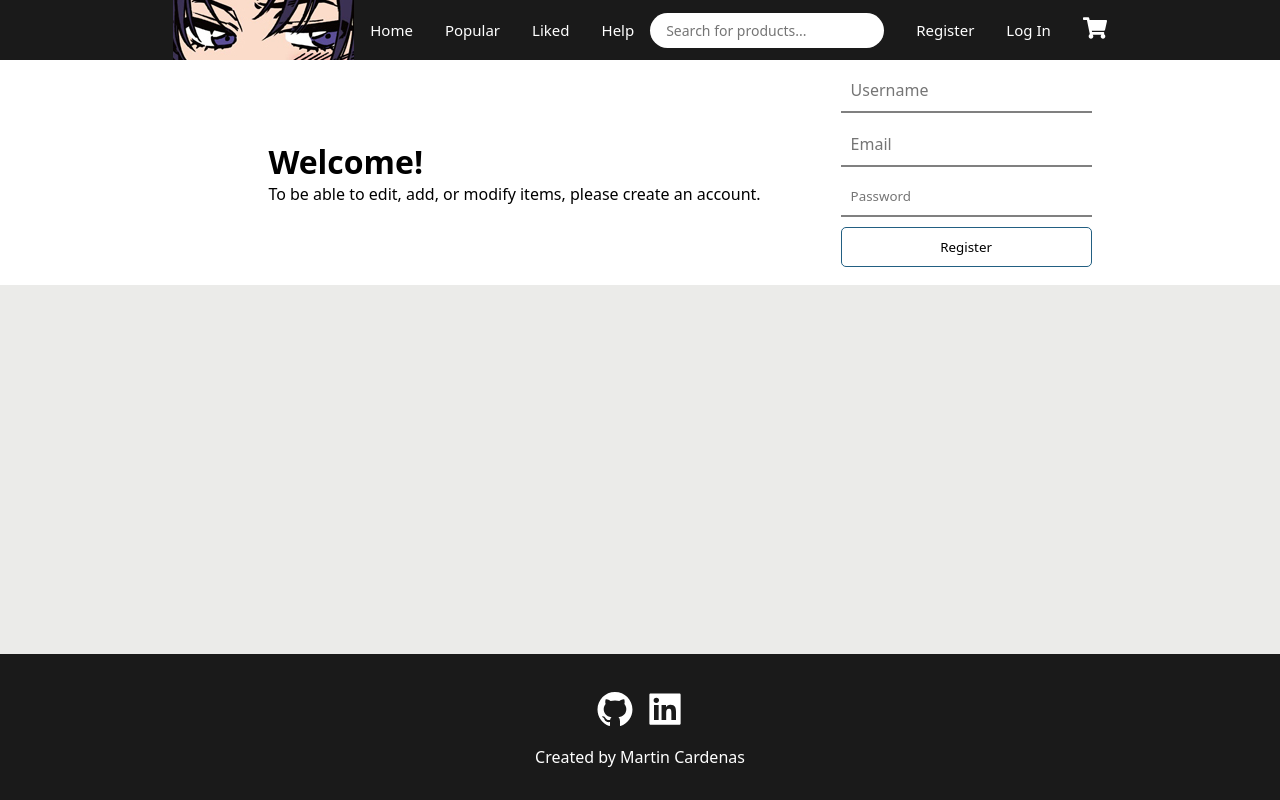
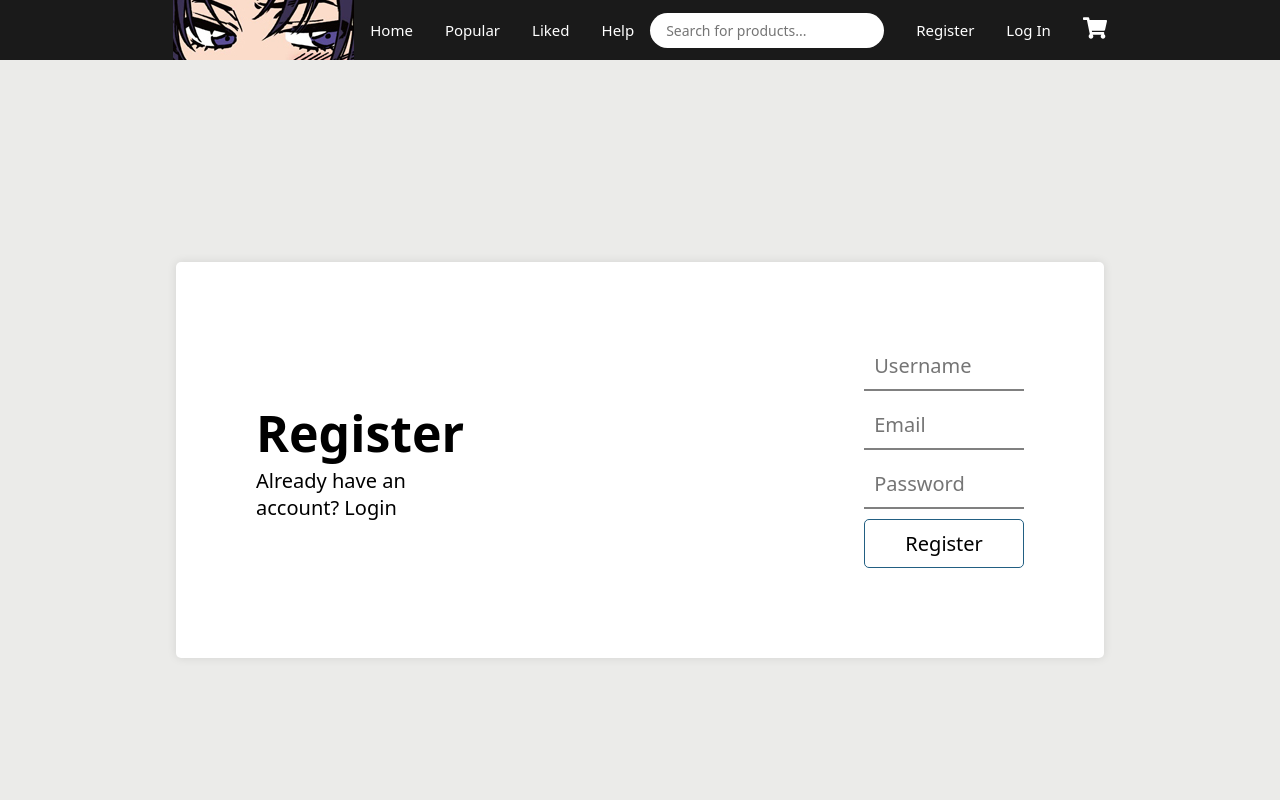
Before and after one commit to martincardenass/SwiftWave-Vite-React, a React (Vite) app: page /signup in a window 1280 px wide. Shown: the top 800 px of the page. Built offline with nearby package versions, Linux system fonts and the light colour scheme.

Commit message:
updated login and signup, username and email are not case sensitive anymore

```diff
--- a/src/components/login/Login.jsx
+++ b/src/components/login/Login.jsx
@@ -10,13 +10,24 @@ const SignUp = () => {
     password: "",
   });
 
-  const handleChange = ({ currentTarget: input }) => {
-    setData({
-      ...data,
-      [input.name]: input.value,
-    });
+  const handleChange = (event) => {
+    const { name, value } = event.target;
+
+    if (name === "username" || name === "email") {
+      const lowercaseValue = value.toLowerCase();
+      setData((prevData) => ({
+        ...prevData,
+        [name]: lowercaseValue,
+      }));
+    } else {
+      setData((prevData) => ({
+        ...prevData,
+        [name]: value,
+      }));
+    }
   };
 
+  console.log(data)
   const handleSubmit = async (e) => {
     e.preventDefault();
     try {
@@ -48,12 +59,17 @@ const SignUp = () => {
     <>
       <div className="signup">
         <div className="signup-form">
+          <div className="signup-form_content">
             <div className="signup-form-text">
-            <h1>Welcome!</h1>
-            <p>Sign In to your account</p>
-            <div style={{fontSize: '12px'}}>
-              <p>Default user:</p>
-              <p>user@email.com / user</p>
+              <h1>Log In</h1>
+              <div style={{ fontSize: "12px" }}>
+                <p>
+                  Default user:{" "}
+                  <span style={{ color: "rgba(0,0,0,0.55)" }}>
+                    user@email.com / password
+                  </span>
+                </p>
+                <p></p>
               </div>
             </div>
             <form onSubmit={handleSubmit}>
@@ -91,6 +107,7 @@ const SignUp = () => {
             </form>
           </div>
         </div>
+      </div>
     </>
   );
 };
--- a/src/components/signup/SignUp.jsx
+++ b/src/components/signup/SignUp.jsx
@@ -13,11 +13,21 @@ const SignUp = () => {
   });
   const navigate = useNavigate();
 
-  const handleChange = ({ currentTarget: input }) => {
-    setData({
-      ...data,
-      [input.name]: input.value,
-    });
+  const handleChange = (event) => {
+    const { name, value } = event.target;
+
+    if (name === "username" || name === "email") {
+      const lowercaseValue = value.toLowerCase();
+      setData((prevData) => ({
+        ...prevData,
+        [name]: lowercaseValue,
+      }));
+    } else {
+      setData((prevData) => ({
+        ...prevData,
+        [name]: value,
+      }));
+    }
   };
 
   const handleSubmit = async (e) => {
@@ -28,11 +38,11 @@ const SignUp = () => {
       navigate("/login");
     } catch (error) {
       if (error.response) {
+        console.log(error.response);
         const errorMessage = error.response.data.message;
         setError(errorMessage);
       }
     }
-    // console.log(res.message);
   };
 
   useEffect(() => {
@@ -51,11 +61,11 @@ const SignUp = () => {
     <>
       <div className="signup">
         <div className="signup-form">
+          <div className="signup-form_content">
             <div className="signup-form-text">
-            <h1>Welcome!</h1>
+              <h1>Register</h1>
               <p>
-              To be able to edit, add, or modify items, please create an
-              account.
+                Already have an account? <Link to="/login">Login</Link>
               </p>
             </div>
             <form onSubmit={handleSubmit}>
@@ -106,6 +116,7 @@ const SignUp = () => {
             </form>
           </div>
         </div>
+      </div>
     </>
   );
 };
--- a/src/components/signup/signup.css
+++ b/src/components/signup/signup.css
@@ -2,13 +2,30 @@
   display: flex;
   justify-content: center;
   align-items: center;
-    background: white;
-    /* height: 100vh; */
+  height: 100vh;
+}
+
+.signup-form_content {
+  background-color: white;
+  display: flex;
+  padding: 5rem;
+  width: 60%;
+  border-radius: 5px;
+  box-shadow: 0px 0px 10px 0px rgba(0, 0, 0, 0.1);
+  align-items: center;
+  justify-content: center;
 }
 
 .signup-form-text {
-    padding: 5rem;
+  padding-right: 25rem;
+}
 
+.signup-form-text h1 {
+  font-size: 50px;
+}
+
+.signup-form-text p {
+  font-size: 20px;
 }
 
 .signup-form input {
@@ -24,6 +41,11 @@
   outline: none;
 }
 
+.input-container input {
+  /* width: 100%; */
+  font-size: 20px;
+}
+
 .signup-form input[type="submit"] {
   border-radius: 5px;
 }
@@ -33,9 +55,10 @@
   border-bottom: 2px solid gray;
 }
 .small {
-  max-width: 200px;
+  max-width: 500px;
+  /* text-align: center; */
   font-size: 12px;
-    color: rgba(0,0,0,0.75);
+  color: rgba(0, 0, 0, 0.75);
 }
 
 @keyframes blink {
@@ -51,6 +74,5 @@
 }
 
 .blink {
-  animation: blink .5s infinite;
-
+  animation: blink 0.5s infinite;
 }
```
Lines whose indentation alone changed are shown as unchanged.
